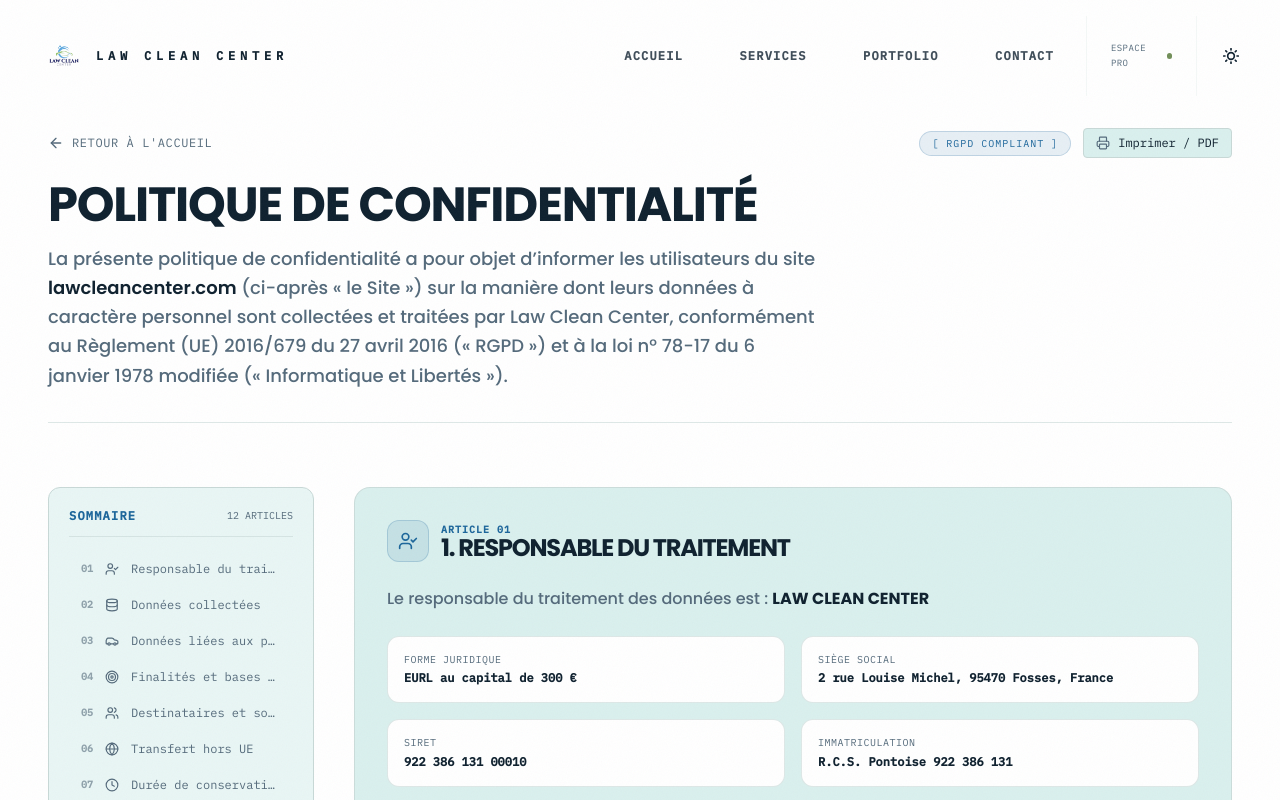
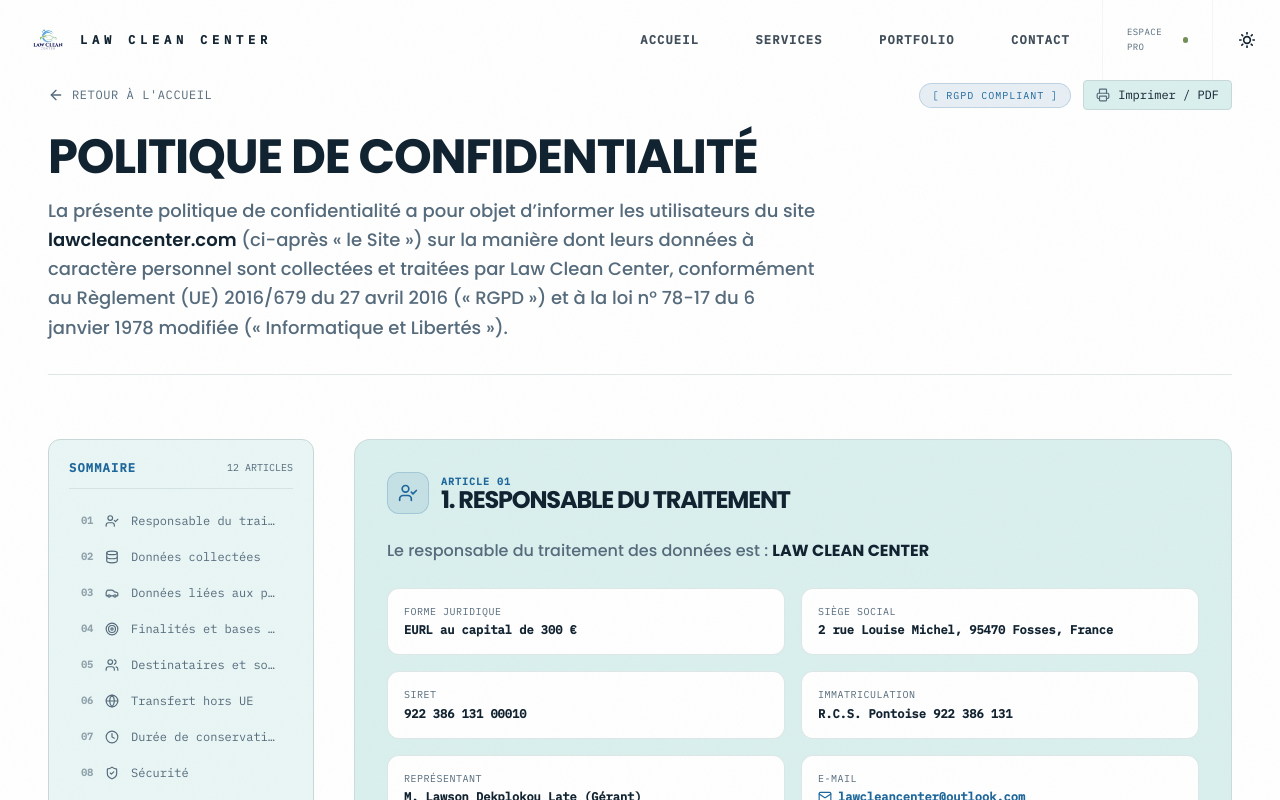
Before and after one commit to Teodev578/prepa_website, a Next.js app: page /politique-confidentialite in a window 1280 px wide. Shown: the top 800 px of the page. Built offline with nearby package versions, Linux system fonts and the light colour scheme.

Commit message:
refactor: centralize Navbar and Footer in layout and simplify individual page structures

```diff
--- a/app/cgv/page.tsx
+++ b/app/cgv/page.tsx
@@ -1,6 +1,4 @@
 import { Metadata } from 'next';
-import Navbar from "@/components/Navbar";
-import Footer from "@/components/Footer";
 import Cgv from "./_components/Cgv";
 
 export const metadata: Metadata = {
@@ -15,12 +13,8 @@
 
 export default function CgvPage() {
   return (
-    <>
-      <Navbar />
-      <main className="relative bg-background min-h-screen flex flex-col pt-20 md:pt-24">
+      <>
         <Cgv />
-      </main>
-      <Footer />
-    </>
+      </>
   );
 }
--- a/app/contact/page.tsx
+++ b/app/contact/page.tsx
@@ -1,6 +1,4 @@
 import { Metadata } from 'next';
-import Navbar from "@/components/Navbar";
-import Footer from "@/components/Footer";
 import Contact from "./_components/Contact";
 
 export const metadata: Metadata = {
@@ -25,12 +23,8 @@
 
 export default function ContactPage() {
   return (
-    <>
-      <Navbar />
-      <main className="relative bg-background min-h-screen flex flex-col pt-20 md:pt-24">
+      <>
         <Contact />
-      </main>
-      <Footer />
-    </>
+      </>
   );
 }
--- a/app/layout.tsx
+++ b/app/layout.tsx
@@ -7,6 +7,8 @@
 import Preloader from "@/components/Preloader";
 import CustomCursor from "@/components/CustomCursor";
 import GrainOverlay from "@/components/GrainOverlay";
+import Footer from "@/components/Footer";
+import Navbar from "@/components/Navbar";
 
 const sans = Poppins({
   subsets: ["latin"],
@@ -114,7 +116,11 @@
           <GrainOverlay />
           <MotionConfig transition={{ ease: [0.16, 1, 0.3, 1] }}>
             <SmoothScroll>
-              {children}
+              <Navbar />
+              <main className="relative flex flex-col min-h-screen bg-background pt-20">
+                {children}
+              </main>
+              <Footer />
             </SmoothScroll>
           </MotionConfig>
         </ThemeProvider>
--- a/app/mentions-legales/page.tsx
+++ b/app/mentions-legales/page.tsx
@@ -1,6 +1,4 @@
 import { Metadata } from 'next';
-import Navbar from "@/components/Navbar";
-import Footer from "@/components/Footer";
 import MentionsLegalesContent from "./_components/MentionsLegalesContent";
 
 export const metadata: Metadata = {
@@ -30,12 +28,8 @@
 
 export default function MentionsLegalesPage() {
   return (
-    <>
-      <Navbar />
-      <main className="relative bg-background min-h-screen flex flex-col pt-24 md:pt-32 pb-20 overflow-hidden">
+      <div className="pb-20 overflow-hidden">
         <MentionsLegalesContent />
-      </main>
-      <Footer />
-    </>
+      </div>
   );
 }
--- a/app/page.tsx
+++ b/app/page.tsx
@@ -1,4 +1,3 @@
-import Navbar from "@/components/Navbar";
 import Hero from "@/components/home/Hero";
 import TechnicalServices from "@/components/home/TechnicalServices";
 import ExcellencePhilosophy from "@/components/home/ExcellencePhilosophy";
@@ -6,8 +5,6 @@
 import Testimonials from "@/components/home/Testimonials";
 import Ticker from "@/components/home/Ticker"; // Ton nouveau composant
 import CTA from "@/components/home/CTA";
-import Footer from "@/components/Footer";
-
 export default function Home() {
   const jsonLd = {
     "@context": "https://schema.org",
@@ -78,8 +75,7 @@
         type="application/ld+json"
         dangerouslySetInnerHTML={{ __html: JSON.stringify(jsonLd) }}
       />
-      <Navbar />
-      <main className="relative bg-background pt-20 md:pt-24">
+      <>
         <Hero />
         <Ticker />
         <Stats />
@@ -87,8 +83,7 @@
         <TechnicalServices />
         <Testimonials />
         <CTA />
-      </main>
-      <Footer />
+      </>
     </>
   );
 }
--- a/app/politique-confidentialite/page.tsx
+++ b/app/politique-confidentialite/page.tsx
@@ -1,6 +1,4 @@
 import { Metadata } from 'next';
-import Navbar from "@/components/Navbar";
-import Footer from "@/components/Footer";
 import PolitiqueConfidentialiteContent from "./_components/PolitiqueConfidentialiteContent";
 
 export const metadata: Metadata = {
@@ -30,12 +28,8 @@
 
 export default function PolitiqueConfidentialitePage() {
   return (
-    <>
-      <Navbar />
-      <main className="relative bg-background min-h-screen flex flex-col pt-24 md:pt-32 pb-20 overflow-hidden">
+      <div className="pb-20 overflow-hidden">
         <PolitiqueConfidentialiteContent />
-      </main>
-      <Footer />
-    </>
+      </div>
   );
 }
--- a/app/portfolio/page.tsx
+++ b/app/portfolio/page.tsx
@@ -1,6 +1,4 @@
 import { Metadata } from "next";
-import Navbar from "@/components/Navbar";
-import Footer from "@/components/Footer";
 import Portfolio from "./_components/Portfolio";
 import AboutSection from "./_components/AboutSection";
 
@@ -31,15 +29,11 @@
 
 export default function PortfolioPage() {
   return (
-    <>
-      <Navbar />
-      <main className="relative bg-background min-h-screen flex flex-col pt-20 md:pt-24">
+      <>
         {/* 🛠️ Le discours commercial et stratégique */}
         {/*<AboutSection />*/}
         {/* 🛠️ La preuve par l'image (Études de cas) */}
         <Portfolio />
-      </main>
-      <Footer />
-    </>
+      </>
   );
 }
--- a/app/services/page.tsx
+++ b/app/services/page.tsx
@@ -1,6 +1,4 @@
 import { Metadata } from 'next';
-import Navbar from "@/components/Navbar";
-import Footer from "@/components/Footer";
 import Services from "./_components/Services";
 
 // 🚀 Métadonnées lues par les robots de Google (SEO)
@@ -40,11 +38,9 @@
 export default function ServicesPage() {
   return (
     <>
-      <Navbar />
-      <main className="relative bg-background min-h-screen flex flex-col pt-20 md:pt-24">
+      <>
         <Services />
-      </main>
-      <Footer />
+      </>
     </>
   );
 }
--- a/components/Navbar.tsx
+++ b/components/Navbar.tsx
@@ -17,35 +17,23 @@
 
 export default function Navbar() {
     const [isMenuOpen, setIsMenuOpen] = useState(false);
-    const [isHidden, setIsHidden] = useState(false);
     const [isScrolled, setIsScrolled] = useState(false);
     const { theme, toggleTheme } = useTheme();
     const pathname = usePathname();
     const { scrollY } = useScroll();
 
     useMotionValueEvent(scrollY, "change", (latest) => {
-        const previous = scrollY.getPrevious() ?? 0;
-        if (latest > previous && latest > 150) {
-            setIsHidden(true);
-        } else {
-            setIsHidden(false);
-        }
         setIsScrolled(latest > 20);
     });
 
     return (
-        <motion.header
-            variants={{
-                visible: { y: 0 },
-                hidden: { y: "-150%" }
-            }}
-            animate={isHidden && !isMenuOpen ? "hidden" : "visible"}
-            transition={{ duration: 0.4, ease: [0.16, 1, 0.3, 1] }}
-            className={`fixed top-0 md:top-4 left-0 md:left-4 right-0 md:right-4 z-[100] transition-all duration-300 md:max-w-7xl md:mx-auto md:rounded-lg ${
-                isScrolled ? 'bg-background/85 backdrop-blur-md border-b md:border border-border/50 shadow-sm' : 'bg-transparent border-transparent'
+        <>
+            <header
+            className={`fixed top-0 left-0 right-0 w-full z-[100] transition-colors duration-300 ${
+                isScrolled ? 'bg-background/85 backdrop-blur-md border-b border-border/50 shadow-sm' : 'bg-transparent border-transparent'
             }`}
         >
-            <div className="h-20 md:h-20 hidden lg:flex w-full items-stretch overflow-hidden md:rounded-lg">
+            <div className="h-20 hidden lg:flex w-full max-w-7xl mx-auto items-stretch overflow-hidden">
 
                 {/* BLOC GAUCHE : Identité de marque */}
                 <div className="w-1/2 h-full flex items-center pl-6 xl:pl-8">
@@ -140,8 +128,10 @@
                 </div>
             </div>
 
+            </header>
+
             {/* Menu plein écran mobile */}
-            <div className={`fixed left-0 top-0 w-full h-[100dvh] bg-background lg:hidden transition-all duration-500 overflow-hidden flex flex-col pt-20 z-[101] ${isMenuOpen ? 'opacity-100 pointer-events-auto' : 'opacity-0 pointer-events-none'}`}>
+            <div className={`fixed left-0 top-0 w-full h-[100dvh] bg-background lg:hidden transition-all duration-500 overflow-hidden flex flex-col pt-20 z-[99] ${isMenuOpen ? 'opacity-100 pointer-events-auto' : 'opacity-0 pointer-events-none'}`}>
                 <nav className="flex-1 flex flex-col justify-center px-8 relative" aria-label="Navigation mobile">
                     <ul className="flex flex-col gap-6 text-3xl sm:text-5xl font-mono uppercase tracking-widest font-bold">
                         {links.map((link, index) => (
@@ -167,6 +157,6 @@
                     <div>EST. 2026</div>
                 </div>
             </div>
-        </motion.header>
+        </>
     );
 }
```
Also changed, not shown: .agent/skills/rigueur-code/SKILL.md (added).
